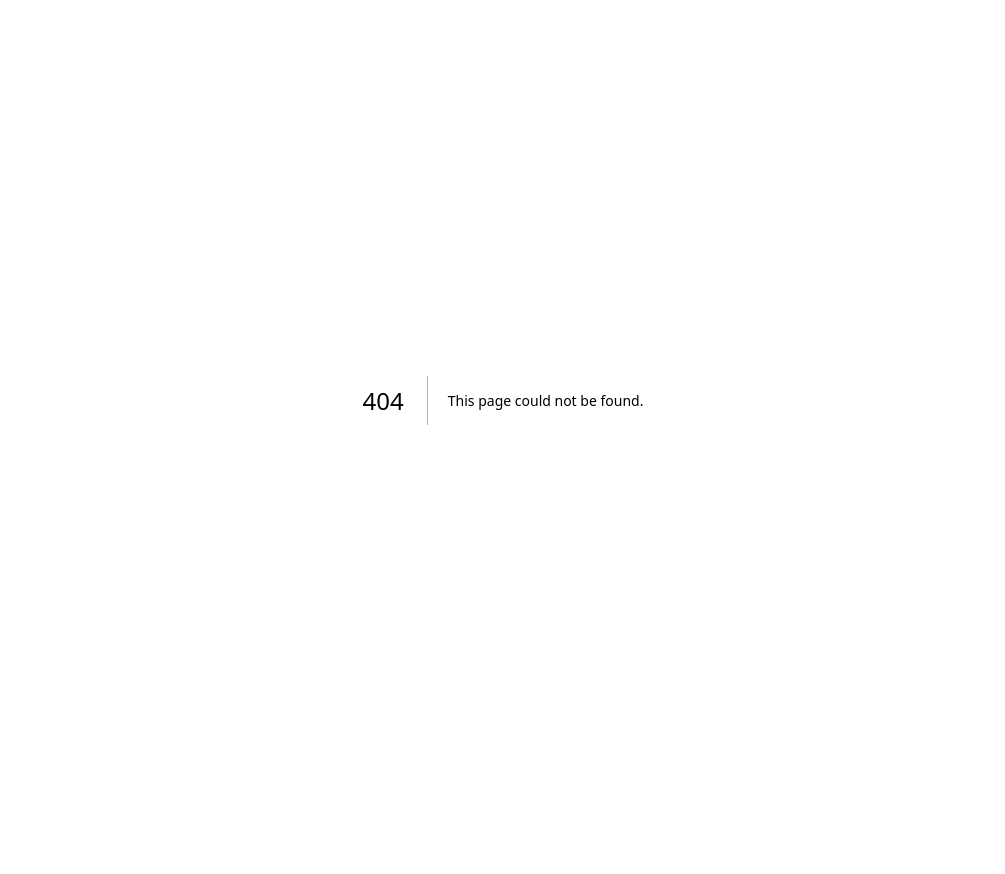
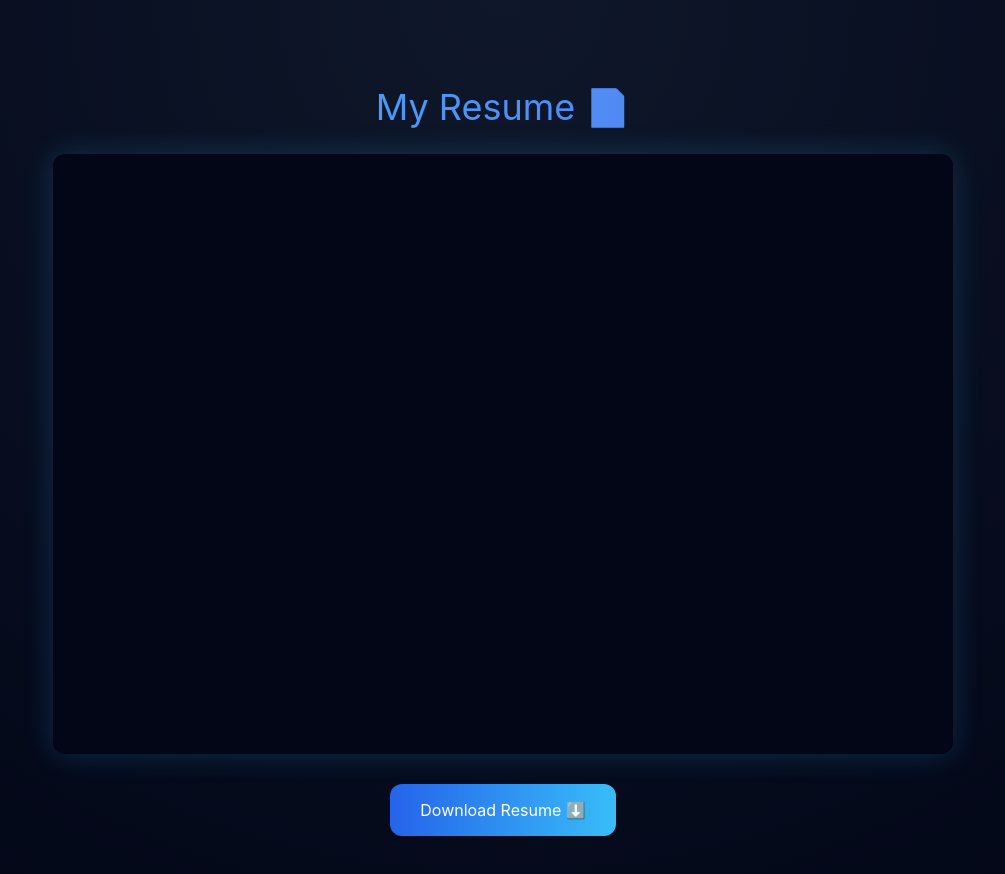
Before and after one commit to N1shan99/portfolio-nishan, a Next.js app: page /resume in a window 1280 px wide. Before the commit this address had no page. Shown: the top 874 px of the page, without its empty margins (137-1142 px from the left). Before the commit the page ends 800 px from the top, so only its background shows below. Built offline with nearby package versions, Linux system fonts and the light colour scheme.

Commit message:
resume download changes

```diff
--- a/app/hire-me/page.jsx
+++ b/app/hire-me/page.jsx
@@ -2,6 +2,7 @@
 
 import { motion } from "framer-motion";
 import { useRouter } from "next/navigation";
+import Link from "next/link";
 
 export default function HireMe() {
   const router = useRouter();
@@ -46,6 +47,15 @@ export default function HireMe() {
           style={{ cursor: "pointer" }}
         >
           Gallery 📸
+        </motion.span>
+
+		{/* Resume Button */}
+        <motion.span
+          whileHover={{ scale: 1.1, color: "#38bdf8" }}
+          onClick={() => router.push("/resume")}
+          style={{ cursor: "pointer" }}
+        >
+          Resume 📄
         </motion.span>
       </div>
 
--- /dev/null
+++ b/app/resume/page.jsx
@@ -0,0 +1,69 @@
+"use client";
+
+import { motion } from "framer-motion";
+
+export default function ResumePage() {
+  return (
+    <div
+      style={{
+        minHeight: "100vh",
+        padding: "80px 20px",
+        background: "radial-gradient(circle at top, #0f172a, #020617)",
+        color: "white",
+        textAlign: "center",
+      }}
+    >
+      <motion.h1
+        initial={{ opacity: 0, y: 40 }}
+        animate={{ opacity: 1, y: 0 }}
+        style={{
+          fontSize: "36px",
+          marginBottom: "20px",
+          background: "linear-gradient(90deg, #38bdf8, #6366f1)",
+          WebkitBackgroundClip: "text",
+          color: "transparent",
+        }}
+      >
+        My Resume 📄
+      </motion.h1>
+
+      {/* 🔥 Resume Viewer */}
+      <div
+        style={{
+          width: "100%",
+          maxWidth: "900px",
+          margin: "auto",
+          borderRadius: "12px",
+          overflow: "hidden",
+          boxShadow: "0 0 30px rgba(56,189,248,0.2)",
+        }}
+      >
+        <iframe
+          src="/resume.pdf"
+          width="100%"
+          height="600px"
+          style={{ border: "none" }}
+        />
+      </div>
+
+      {/* 🔥 Download Button */}
+      <motion.a
+        whileHover={{ scale: 1.05 }}
+        whileTap={{ scale: 0.95 }}
+        href="/resume.pdf"
+        download
+        style={{
+          display: "inline-block",
+          marginTop: "30px",
+          padding: "14px 30px",
+          borderRadius: "12px",
+          background: "linear-gradient(90deg, #2563eb, #38bdf8)",
+          color: "white",
+          textDecoration: "none",
+        }}
+      >
+        Download Resume ⬇️
+      </motion.a>
+    </div>
+  );
+}
```
Also changed, not shown: 1 other file (tests, documents, lock files or other folders).
